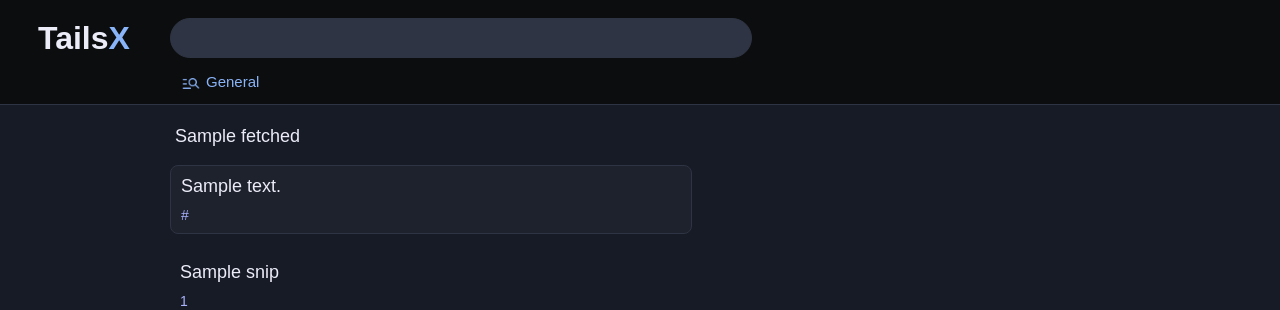
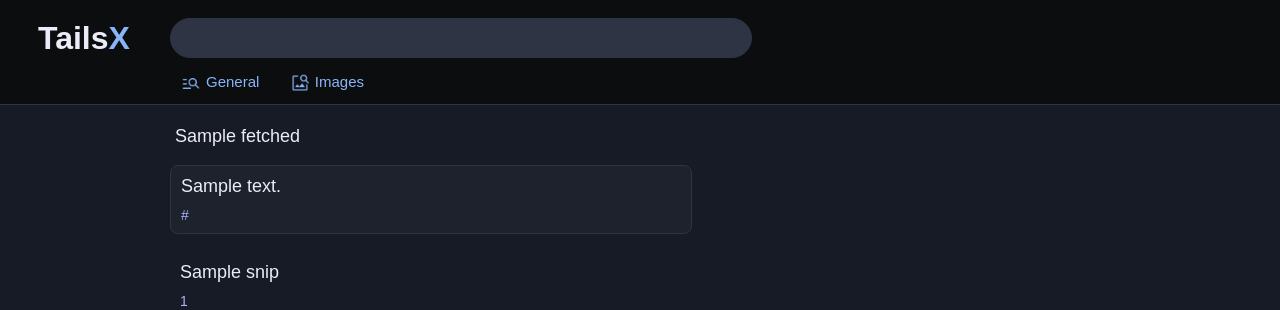
Before and after one commit to Extravi/araa-search, a Flask app: template templates/results.html in a window 1280 px wide. Shown: the top 310 px of the page. Run offline with Flask 2, Linux system fonts and the light colour scheme; the template is opened without the code that fills it: most values are stand-ins (such as "Sample title", 1, 10 or a date in 2020).

Commit message:
Add files via upload

```diff
--- a/templates/images.html
+++ b/templates/images.html
@@ -22,7 +22,8 @@
         </div>
     </div>
         <div class="sub-search-button-wrapper">
-            <button name="t" class="clickable"><img src="{{ url_for('static', filename='searchicon.png') }}" alt="text result" />General</button>
+            <button name="q" class="clickable"><img src="{{ url_for('static', filename='searchicon.png') }}" alt="text result" />General</button>
+            <button name="t" value="image" class="clickable"><img src="{{ url_for('static', filename='imagesearch.png') }}" alt="images result" />Images</button>
         </div>
         </div>
         <script src="/script.js"></script>
--- a/templates/results.html
+++ b/templates/results.html
@@ -22,7 +22,8 @@
         </div>
     </div>
         <div class="sub-search-button-wrapper">
-            <button name="t" class="clickable"><img src="{{ url_for('static', filename='searchicon.png') }}" alt="text result" />General</button>
+            <button name="q" class="clickable"><img src="{{ url_for('static', filename='searchicon.png') }}" alt="text result" />General</button>
+            <button name="t" value="image" class="clickable"><img src="{{ url_for('static', filename='imagesearch.png') }}" alt="images result" />Images</button>
         </div>
         </div>
         <script src="/script.js"></script>
```
